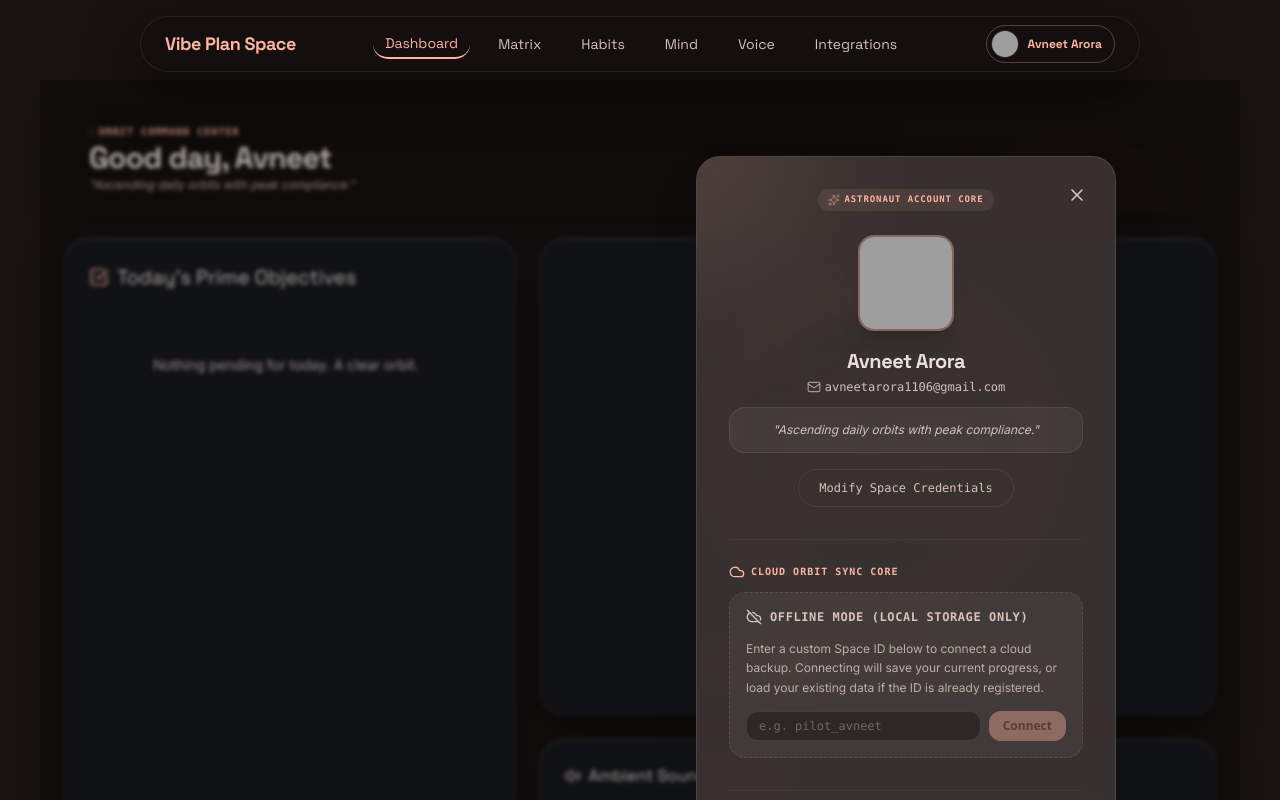
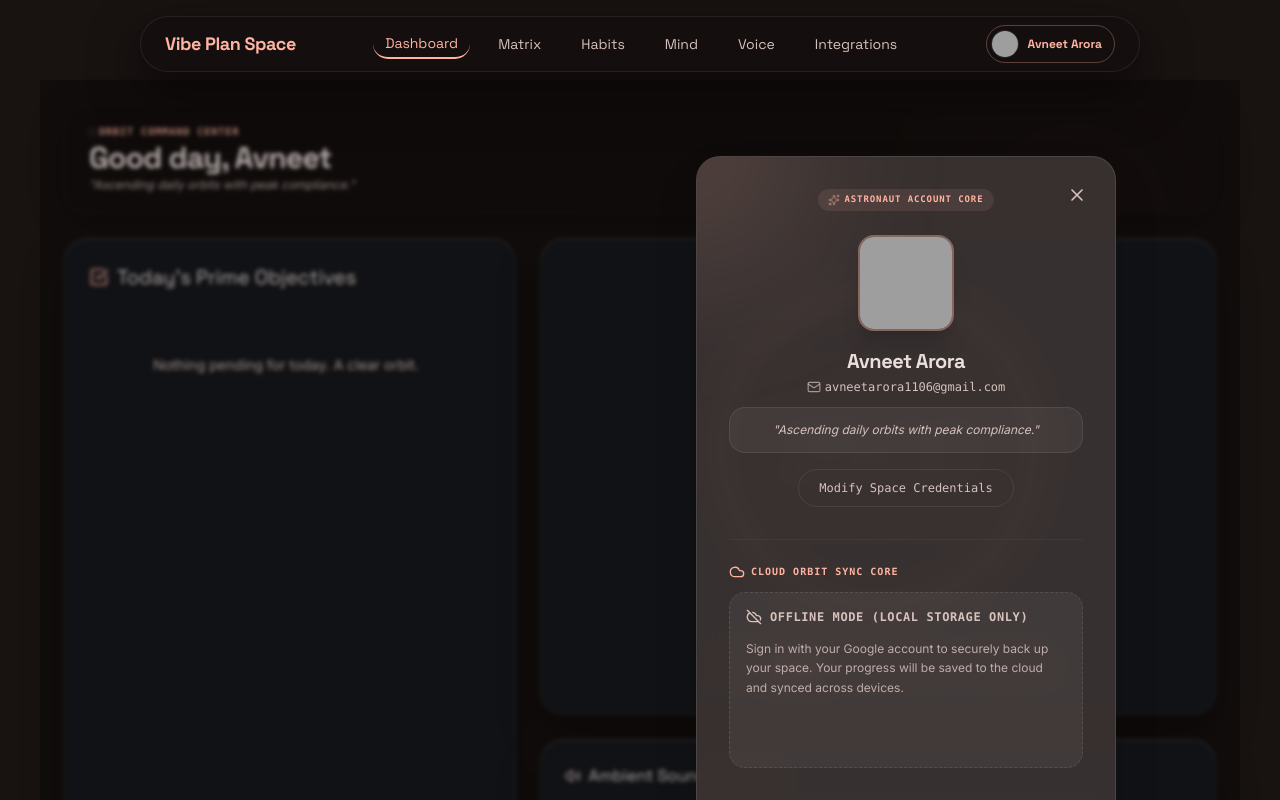
Before and after one commit to AvneetSingh11/vibe-plan-space, a React (Vite) app: page / in a window 1280 px wide. Both pictures are taken after a click on the button "Avneet Arora". Shown: the top 800 px of the page. Built offline with nearby package versions, Linux system fonts and the light colour scheme; grey boxes are pictures that could not be loaded.

Commit message:
Replace custom Space ID input with Google OAuth login

```diff
--- a/src/App.tsx
+++ b/src/App.tsx
@@ -2,6 +2,15 @@ import React from "react";
 import { Plus, Check, MoreVertical, Layout, LayoutDashboard, BrainCircuit, HeartPulse, Mic, ChevronRight, Volume2, TrendingUp, CheckSquare, Target, Settings, Play as PlayIcon, Pause as PauseIcon, User, Mail, Award, Sparkles, X, Cloud, CloudOff, RefreshCw, Upload } from "lucide-react";
 import { motion, AnimatePresence } from "motion/react";
 import { saveUserProgress, loadUserProgress } from "./lib/firebase";
+import { GoogleLogin } from "@react-oauth/google";
+
+const parseJwt = (token: string) => {
+  try {
+    return JSON.parse(atob(token.split('.')[1]));
+  } catch (e) {
+    return null;
+  }
+};
 import EisenhowerMatrix from "./components/EisenhowerMatrix";
 import VoiceAssistant from "./components/VoiceAssistant";
 import IntegrationsHub from "./components/IntegrationsHub";
@@ -1925,30 +1934,30 @@ export default function App() {
                     </div>
 
                     <p className="text-xs text-on-surface-variant/85 leading-relaxed font-body-md">
-                      Enter a custom Space ID below to connect a cloud backup. Connecting will save your current progress, or load your existing data if the ID is already registered.
+                      Sign in with your Google account to securely back up your space. Your progress will be saved to the cloud and synced across devices.
                     </p>
 
-                    <div className="flex gap-2">
-                      <input
-                        id="cloud-space-id-input"
-                        type="text"
-                        value={spaceIdInput}
-                        onChange={(e) => setSpaceIdInput(e.target.value)}
-                        placeholder="e.g. pilot_avneet"
-                        className="flex-1 px-3 py-1.5 rounded-xl bg-black/30 border border-white/10 text-xs font-mono text-on-surface placeholder:text-on-surface-variant/40 focus:outline-none focus:border-primary-fixed-dim transition-all"
-                        onKeyDown={(e) => {
-                          if (e.key === "Enter") {
-                            handleConnectSpace(spaceIdInput);
+                    <div className="mt-2 flex justify-start">
+                      <GoogleLogin
+                        onSuccess={(credentialResponse) => {
+                          if (credentialResponse.credential) {
+                            const decoded = parseJwt(credentialResponse.credential);
+                            if (decoded && decoded.sub) {
+                              // Use Google sub ID as the secure space ID
+                              // Keeping the user's local avatar/name intact as requested
+                              handleConnectSpace(decoded.sub);
+                            } else {
+                              setSyncError("Failed to decode Google profile data.");
+                            }
                           }
                         }}
+                        onError={() => {
+                          setSyncError("Google Login Failed.");
+                        }}
+                        theme="filled_black"
+                        shape="pill"
+                        text="continue_with"
                       />
-                      <button
-                        onClick={() => handleConnectSpace(spaceIdInput)}
-                        disabled={syncStatus === "syncing" || !spaceIdInput.trim()}
-                        className="px-3.5 py-1.5 rounded-xl bg-primary-container text-on-primary-container font-bold text-xs hover:scale-[1.02] active:scale-[0.98] transition-all disabled:opacity-40 cursor-pointer"
-                      >
-                        {syncStatus === "syncing" ? "Linking..." : "Connect"}
-                      </button>
                     </div>
 
                     {syncError && (
```
